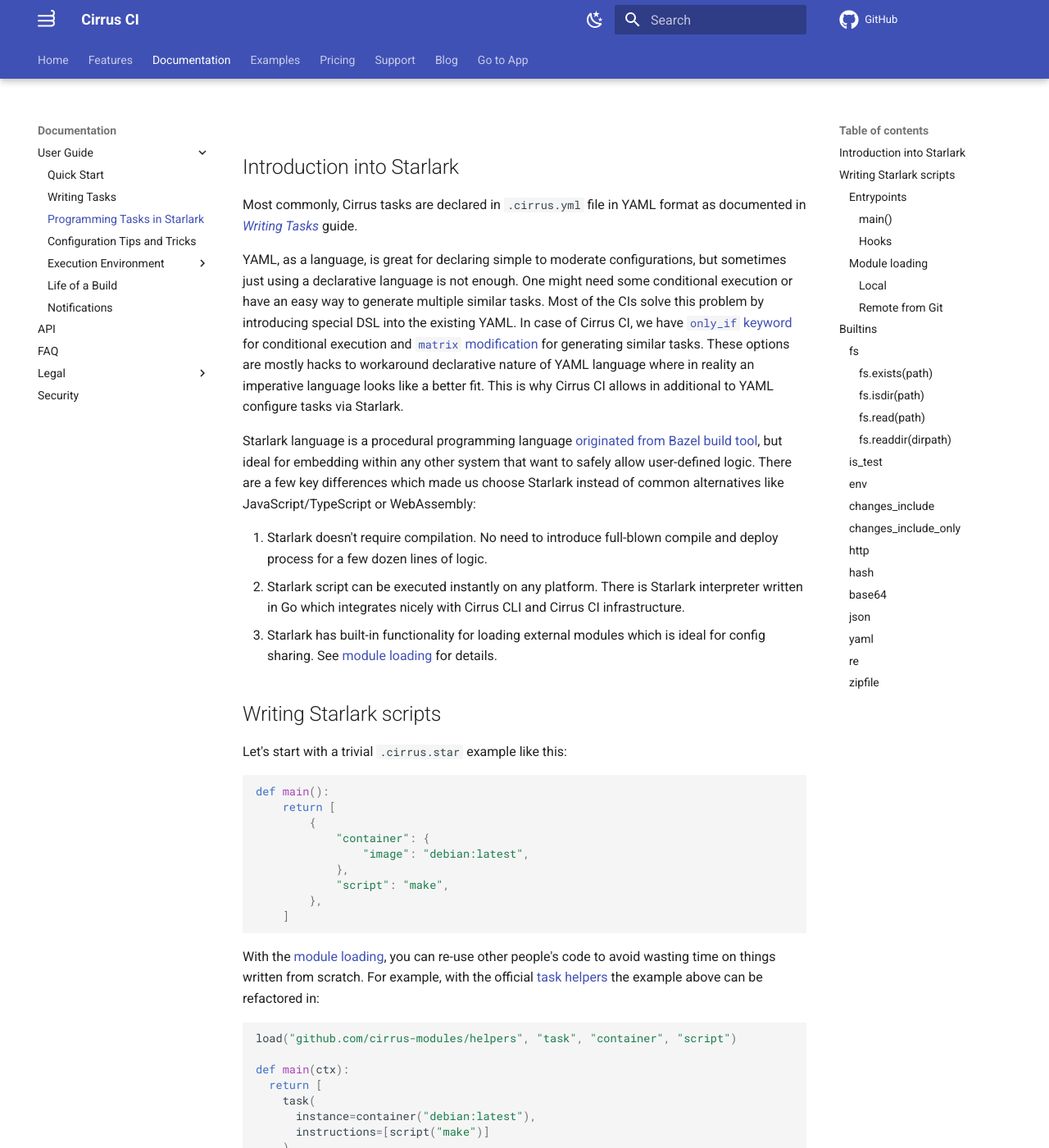
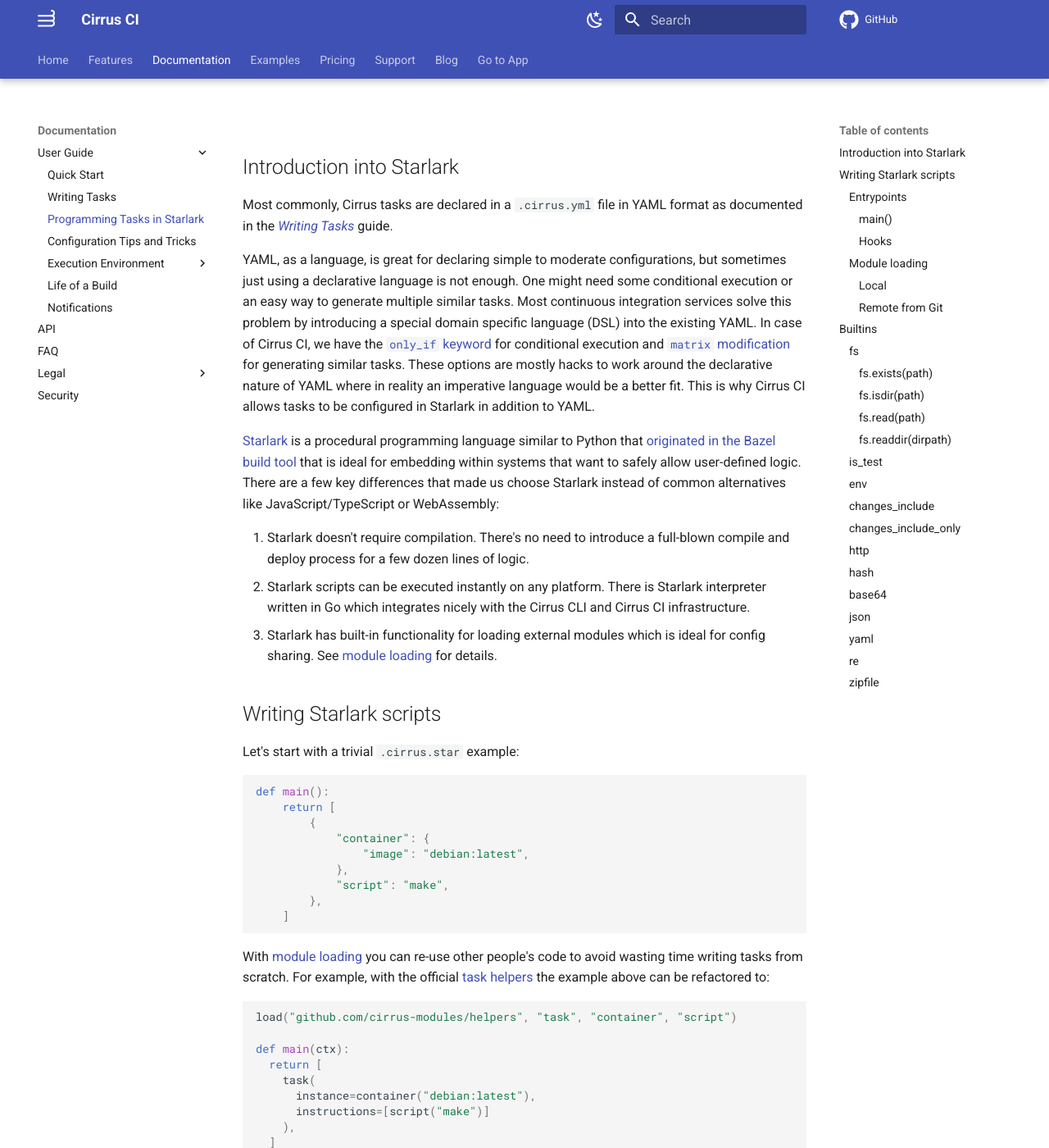
Before and after one commit to cirruslabs/cirrus-ci-docs, an MkDocs documentation site: the page built from docs/guide/programming-tasks.md, in a window 1280 px wide and 1400 px high. Shown: the whole window at 82% size. Built offline with MkDocs 1.6.1 and Material for MkDocs 9.7.7, drawn with Linux system fonts in a browser that asks for light colours; comment, search, counter and statistics services are not loaded; some of the changed text lies outside the part shown.

Commit message:
Edit programming-tasks.md for clarity (#995)
* guide: Edit programming-tasks.md for clarity

* Remove duplicate word in programming-tasks.md

Co-authored-by: Nikolay Edigaryev <edigaryev@gmail.com>

Co-authored-by: Nikolay Edigaryev <edigaryev@gmail.com>

````diff
--- a/docs/guide/programming-tasks.md
+++ b/docs/guide/programming-tasks.md
@@ -1,25 +1,25 @@
 ## Introduction into Starlark
 
-Most commonly, Cirrus tasks are declared in `.cirrus.yml` file in YAML format as documented in [*Writing Tasks*](writing-tasks.md) guide.
+Most commonly, Cirrus tasks are declared in a `.cirrus.yml` file in YAML format as documented in the [*Writing Tasks*](writing-tasks.md) guide.
 
 YAML, as a language, is great for declaring simple to moderate configurations, but sometimes just using a declarative language is not enough.
-One might need some conditional execution or have an easy way to generate multiple similar tasks. Most of the CIs solve this problem
-by introducing special DSL into the existing YAML. In case of Cirrus CI, we have [`only_if` keyword](writing-tasks.md#conditional-task-execution)
+One might need some conditional execution or an easy way to generate multiple similar tasks. Most continuous integration services solve this problem
+by introducing a special domain specific language (DSL) into the existing YAML. In case of Cirrus CI, we have the [`only_if` keyword](writing-tasks.md#conditional-task-execution)
 for conditional execution and [`matrix` modification](writing-tasks.md#matrix-modification) for generating similar tasks.
-These options are mostly hacks to workaround declarative nature of YAML language where in reality an imperative language
-looks like a better fit. This is why Cirrus CI allows in additional to YAML configure tasks via Starlark.
+These options are mostly hacks to work around the declarative nature of YAML where in reality an imperative language
+would be a better fit. This is why Cirrus CI allows tasks to be configured in Starlark in addition to YAML.
 
-Starlark language is a procedural programming language [originated from Bazel build tool](https://docs.bazel.build/versions/master/skylark/language.html),
-but ideal for embedding within any other system that want to safely allow user-defined logic. There are a few key differences which made us
+[Starlark](https://github.com/bazelbuild/starlark) is a procedural programming language similar to Python that [originated in the Bazel build tool](https://docs.bazel.build/versions/master/skylark/language.html)
+that is ideal for embedding within systems that want to safely allow user-defined logic. There are a few key differences that made us
 choose Starlark instead of common alternatives like JavaScript/TypeScript or WebAssembly:
 
-1. Starlark doesn't require compilation. No need to introduce full-blown compile and deploy process for a few dozen lines of logic.
-2. Starlark script can be executed instantly on any platform. There is Starlark interpreter written in Go which integrates nicely with Cirrus CLI and Cirrus CI infrastructure.
+1. Starlark doesn't require compilation. There's no need to introduce a full-blown compile and deploy process for a few dozen lines of logic.
+2. Starlark scripts can be executed instantly on any platform. There is Starlark interpreter written in Go which integrates nicely with the Cirrus CLI and Cirrus CI infrastructure.
 3. Starlark has built-in functionality for loading external modules which is ideal for config sharing. See [module loading](#module-loading) for details.
 
 ## Writing Starlark scripts
 
-Let's start with a trivial `.cirrus.star` example like this:
+Let's start with a trivial `.cirrus.star` example:
 
 ```python
 def main():
@@ -33,8 +33,8 @@ def main():
     ]
 ```
 
-With the [module loading](#module-loading), you can re-use other people's code to avoid wasting time on things written from scratch.
-For example, with the official [task helpers](https://github.com/cirrus-modules/helpers) the example above can be refactored in:
+With [module loading](#module-loading) you can re-use other people's code to avoid wasting time writing tasks from scratch.
+For example, with the official [task helpers](https://github.com/cirrus-modules/helpers) the example above can be refactored to:
 
 ```python
 load("github.com/cirrus-modules/helpers", "task", "container", "script")
@@ -48,7 +48,7 @@ def main(ctx):
   ]
 ```
 
-`main()` needs to return a list of task objects which will be serialized into YAML, like this:
+`main()` needs to return a list of task objects, which will be serialized into YAML like this:
 
 ```yaml
 task:
@@ -61,7 +61,7 @@ Then the generated YAML is appended to `.cirrus.yml` (if any) before passing the
 
 With Starlark, it's possible to generate parts of the configuration dynamically based on some external conditions:
 
-* [Parsing files inside the repository](#fs) to pick up some common settings (for example, parse `package.json` to see if it contains `lint` script and generate a linting task).
+* [Parsing files inside the repository](#fs) to pick up some common settings (for example, parse `package.json` to see if it contains a `lint` script and generate a linting task).
 * [Making an HTTP request](#http) to check the previous build status.
 
 See a video tutorial on how to create a custom Cirrus module:
````
Also changed, not shown: other parts of docs/guide/programming-tasks.md (+2 -2 lines).
